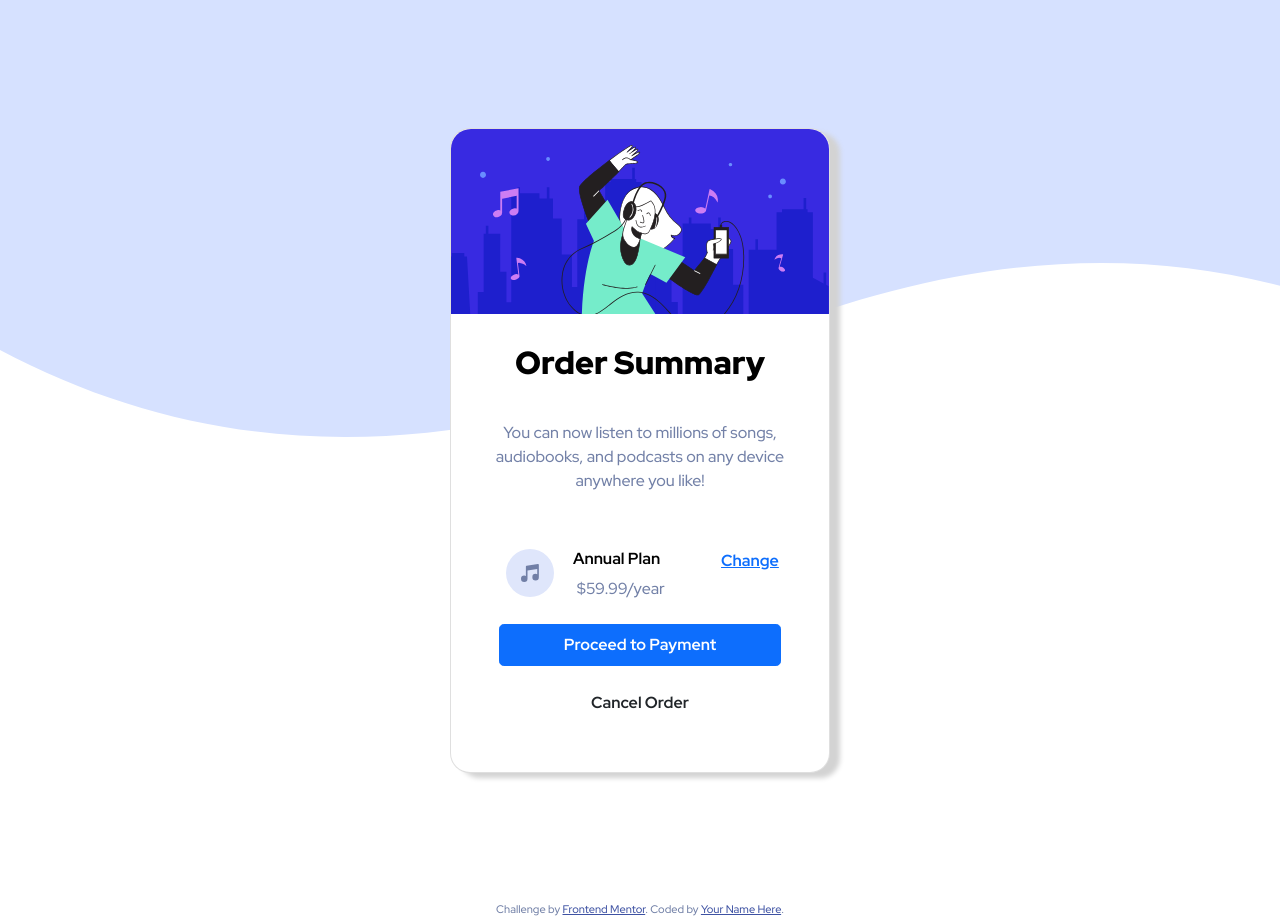
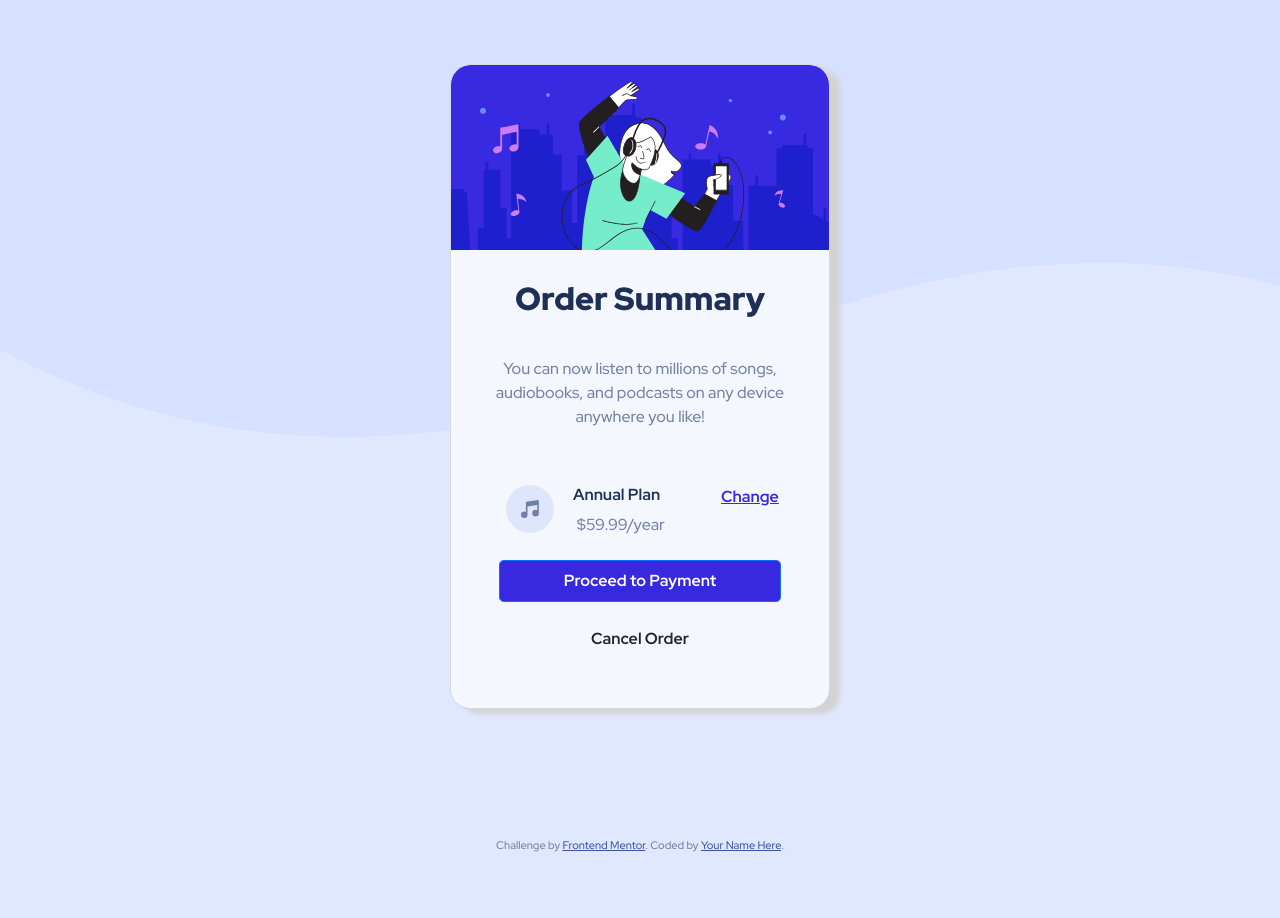
Before and after one commit to GerganaVVladimirova/order-summary-component-B5, a plain HTML site: page index.html in a window 1280 px wide. After the commit the page ends 854 px from the top, so only its background shows below. Drawn offline with nearby package versions, Linux system fonts and the light colour scheme.

Commit message:
Add files via upload

```diff
--- a/style.css
+++ b/style.css
@@ -14,16 +14,17 @@ body {
     font-size: 16px;
     font-weight: 500;
     color: hsl(224, 23%, 55%);
+    background-color: hsl(225, 100%, 94%);
 }
 
 section {
-    margin-top: 10%;
+    margin-top: 5%;
     margin-bottom: 10%;
 }
 
 .card {
     border-radius: 20px;
-    background-color: white;
+    background-color: hsl(225, 100%, 98%);
     box-shadow: 10px 5px 5px lightgray;
     padding: 0;
 }
@@ -37,7 +38,7 @@ div h1 {
     padding: 8% 10%;
     font-size: 2rem;
     font-weight: 900;
-    color: black;
+    color: hsl(223, 47%, 23%);
 }
 
 div p {
@@ -48,7 +49,19 @@ div p {
 h2 {
     font-size: 1rem;
     font-weight: 700;
-    color: black;
+    color: hsl(223, 47%, 23%);
+}
+
+.btn1 {
+    background-color: hsl(245, 75%, 52%);
+}
+
+a {
+    color: hsl(245, 75%, 52%);
+}
+
+btn2 {
+    color: hsl(224, 23%, 55%);
 }
 
 @media(max-width:375px) {}
```
